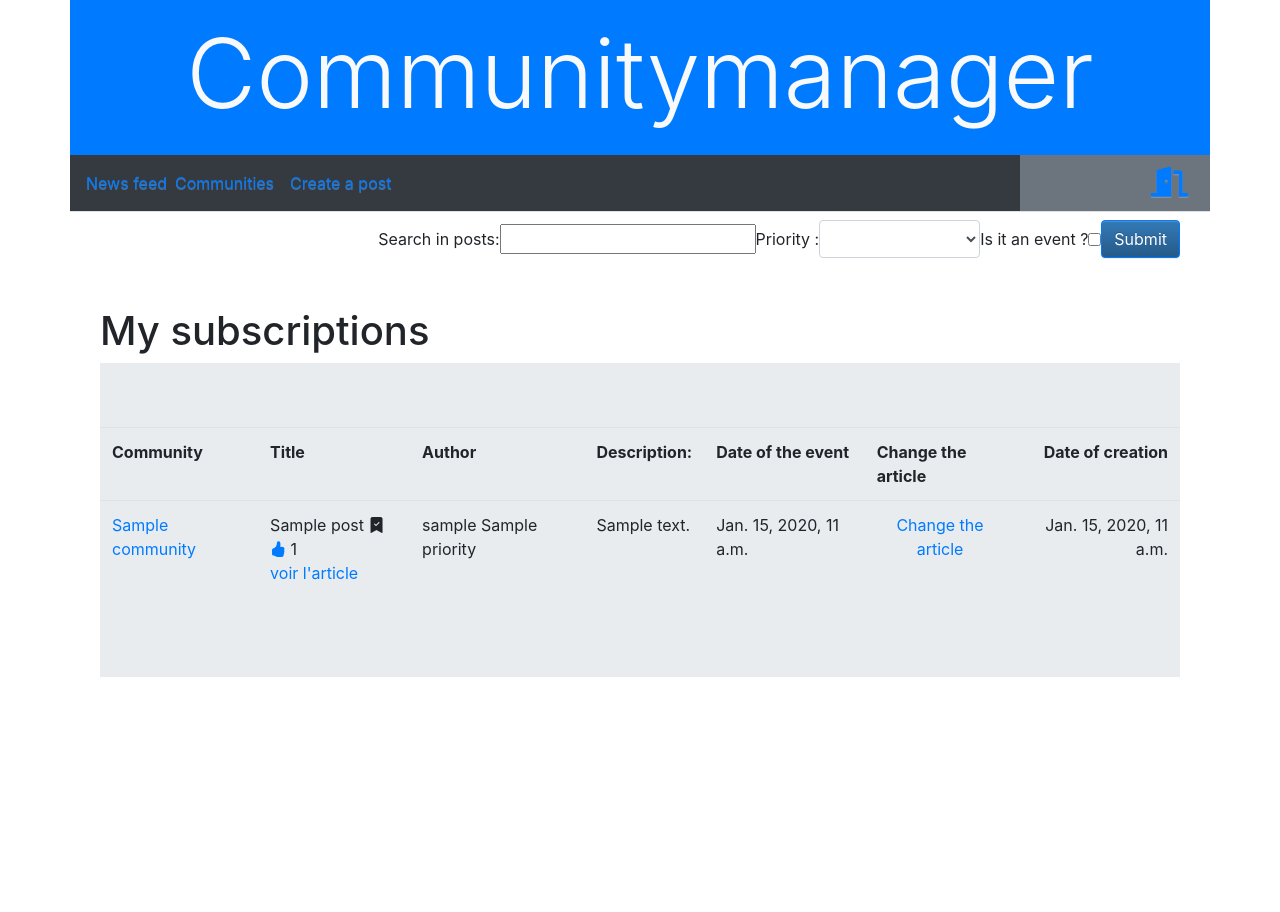
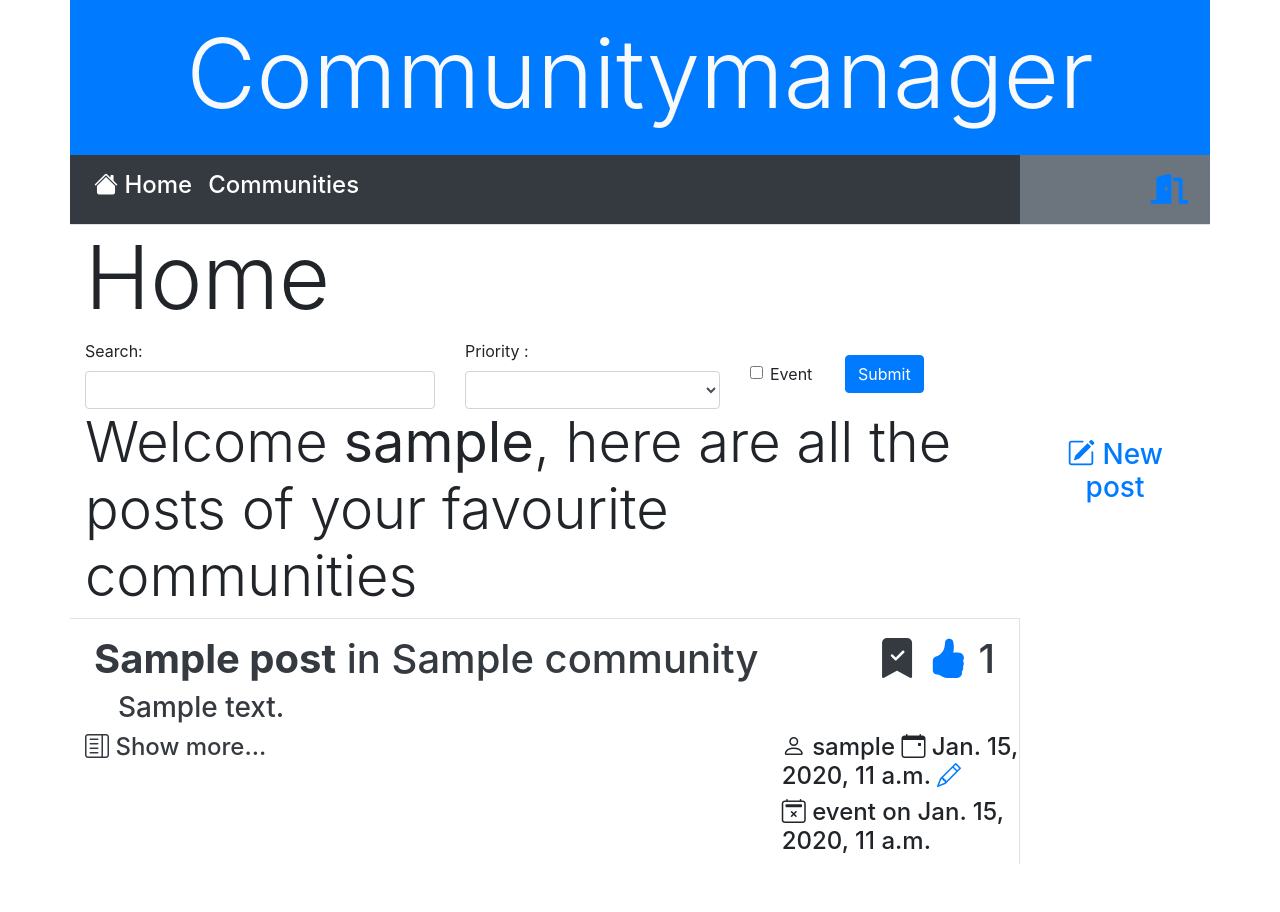
Before and after one commit to gabrielhayoun/communitymanager, a Django app: page /news_feed/ in a window 1280 px wide. Before the commit the page ends 677 px from the top, so only its background shows below. Run offline with Django 3.2, Linux system fonts and the light colour scheme; a user stored in the database is signed in; tables that the repository leaves empty hold one stand-in row (values such as "Sample post"); parts of the project's set-up code (start-up, migrations or seed data) failed here and were passed over; some libraries are stand-ins or nearby versions.

Commit message:
making home page style

```diff
--- a/projet/communitymanager/forms.py
+++ b/projet/communitymanager/forms.py
@@ -7,7 +7,7 @@ class NewPostForm(forms.ModelForm):
     class Meta:
         model = Post
         fields = '__all__'
-        exclude = ('author', 'date_creation', 'event', 'date_event', 'readers')
+        exclude = ('author', 'date_creation', 'event', 'date_event', 'readers', 'likers')
 
     def __init__(self, user, *args, **kwargs):
         self.user = user
@@ -46,7 +46,7 @@ class CommentaryForm(forms.ModelForm):
 
 
 class SearchForm(forms.Form):
-    query = forms.CharField(max_length=100, required=False, label='Search in posts')
+    query = forms.CharField(max_length=100, required=False, label="Search Posts")
 
 
 class PriorityForm(forms.ModelForm):
@@ -62,3 +62,6 @@ class PriorityForm(forms.ModelForm):
 
 class EventForm(forms.Form):
     is_event = forms.BooleanField(label='is_event')
+    def __init__(self, *args, **kwargs):
+        super(EventForm, self).__init__(*args, **kwargs)
+        self.fields['is_event'].required = False
--- a/projet/communitymanager/templates/communitymanager/community.html
+++ b/projet/communitymanager/templates/communitymanager/community.html
@@ -4,7 +4,7 @@
 {% block content %}
 <div class="container">
     <h1 class="border-title">{{one_community.name}}'s post</h1>
-    {% include 'forms/post_filter.html' %}
+    {% include 'forms/event_filter.html' %}
     <div class="jumbotron jumbotron-fluid" id="communities_jumbo">
         <table class="table">
             <tbody>
@@ -20,7 +20,7 @@
             {% for post in posts_user %}
             <tr>
                 <td class="left">{{ post.title}}
-                    {% include 'forms/post_like.html' %}
+                    {% include 'utility/post_like.html' %}
                     <br>
                     <a href="{% url 'post' post_id=post.id %}">voir l'article</a></td>
                 <td class="center">{{post.author}}</td>
--- a/projet/communitymanager/templates/communitymanager/news_feed.html
+++ b/projet/communitymanager/templates/communitymanager/news_feed.html
@@ -1,67 +1,45 @@
+<!-- Template of the homepage where are displayed every posts of the communities the user follows -->
 {% extends 'base.html' %}
-{% block title %} Newsfeed {% endblock %}
+
+{% block title %}Home{% endblock %}
+
+
 
 {% block nav %}
-    <li class="nav-item">
-        <a class="navbar-text" href="{% url 'news_feed' %}">News feed</a>
-    </li>
-    <li class="nav-item">
-        <a class="nav-link" href="{% url 'communities' %}">Communities</a>
-    </li>
-    <li class="nav-item">
-        <a class="nav-link" href="{% url 'new_post' %}">Create a post</a>
-    </li>
+    {% include 'nav/link_home.html' %}
+    {% include 'nav/link_communities.html' %}
 {% endblock %}
+{% block logout %}{% include 'nav/logout.html' %}{% endblock %}
+
+{% block top %}Home{% endblock %}
 
 {% block content %}
+    {% include 'utility/advanced_searching.html' %}
+    <div class = "row">
+        <div class="col-md-10">
+            {% if posts_user %}
+                <h4 class="display-4"> Welcome <strong>{{ user.username }}</strong>, here are all the posts of your favourite communities </h4>
+                {% for post in posts_user %}
+                    <div class="row g-0 border border-left-0 border-bottom-0 flex-md-row mb-5 h-md-250">
+                        <div class="col ml-6">
+                            <div class="row justify-content-between">
+                                <h1 class="display-5 text-dark ml-4 mt-3">
+                                    <strong><a href="{% url 'post' post.id %}" class="text-dark">{{ post }}</a></strong>
+                                    in <a href="{% url 'community' post.community.id %}" class="text-dark">{{ post.community }}</a>
+                                </h1>
+                                <h1 class="display-5 text-dark mr-4 mt-3">
+                                    {% include 'utility/post_like.html' %}
+                                </h1>
+                            </div>
+                            {% include 'utility/post_details.html' %}
+                        </div>
+                    </div>
+                {% endfor %}
+            {% else %}
+                <h4 class="display-4"> Welcome <strong>{{ user.username }}</strong>, subscribe to communities to see posts here ! </h4>
+            {% endif %}
+        </div>
+        {% include "nav/link_new_post.html" %}
+    </div>
 
-    <div class="container">
-        <div class="clearfix">
-            <div class="float-right pb-3">
-                <form class="form-inline" method="POST" action="{% url 'news_feed' %}">
-                    {% csrf_token %}
-                    {{ form }}
-                    {% include 'forms/post_filter.html' %}
-                    <input class="btn btn-primary" type="submit" value="Submit"/>
-                </form>
-            </div>
-        </div>
-
-        <h1 class="border-title">My subscriptions {{ lala }}</h1>
-        <div class="jumbotron jumbotron-fluid" id="communities_jumbo">
-            <table class="table">
-                <tr>
-                    <th>Community</th>
-                    <th>Title</th>
-                    <th>Author</th>
-                    <th>Description:</th>
-                    <th>Date of the event</th>
-                    <th>Change the article</th>
-                    <th class="right">Date of creation</th>
-                </tr>
-                {% for post in posts_user %}
-                    <tr>
-                        <td><a href="{% url 'community' community_id=post.community.id %}">{{ post.community}}</a></td>
-                        <td>{{ post.title}}
-                            {% include 'forms/post_like.html' %}
-                            <br>
-                            <a href="{% url 'post' post_id=post.id %}">voir l'article</a></td>
-                        <td> {{ post.author}} {{ post.priority }}</td>
-                        <td> {{post.description}}</td>
-                        {% if post.event %}
-                            <td> {{post.date_event}}</td>
-                        {% else %}
-                            <td class="center"> /</td>
-                        {% endif %}
-                        {% if request.user == post.author %}
-                            <td class="center"><a href="{% url 'modif_post' post_id=post.id %}">Change the article</a></td>
-                        {% else %}
-                            <td></td>
-                        {% endif %}
-                        <td class="right">{{post.date_creation}}</td>
-                    </tr>
-                {% endfor %}
-            </table>
-        </div>
-    </div>
 {% endblock %}
--- /dev/null
+++ b/projet/communitymanager/templates/forms/event_filter.html
@@ -0,0 +1,15 @@
+
+<div class="form-check">
+
+
+    {% csrf_token %}
+    {% if is_event %}
+        <input class="form-check-input" type="checkbox" id="id_is_event" name="is_event" checked/>
+    {% else %}
+
+        <input class="form-check-input" type="checkbox" id="id_is_event" name="is_event"/>
+    {% endif %}
+    <label class="form-check-label" for="id_is_event">
+        Event
+    </label>
+</div>
--- a/projet/communitymanager/templates/forms/post_filter.html
+++ /dev/null
@@ -1,23 +0,0 @@
-<div class="form-group">
-    {% csrf_token %}
-    <label for="id_name">Priority :</label>
-    <select class="form-control" id="id_name" name="name">
-        <option></option>
-        {% for priority in priorities %}
-            {% if priority.id == chosen_pr.id %}
-                <option value={{ chosen_pr.id}} selected>{{ chosen_pr }}</option>
-            {% else %}
-                <option value={{priority.id}}>{{priority}}</option>
-            {% endif %}
-        {% endfor %}
-    </select>
-</div>
-<div class="form-group">
-    {% csrf_token %}
-    <label for="id_is_event">Is it an event ?</label>
-    {% if is_event %}
-        <input type="checkbox" class="a" id="id_is_event" name="is_event" checked/>
-    {% else %}
-        <input type="checkbox" class="a" id="id_is_event" name="is_event"/>
-    {% endif %}
-</div>
--- /dev/null
+++ b/projet/communitymanager/templates/forms/post_search.html
@@ -0,0 +1,8 @@
+
+{% csrf_token %}
+<label for="id_title">Search:</label>
+{% if  query %}
+    <input type="text" class="form-control" name="query" id="id_title" value={{ query }} />
+{% else %}
+    <input type="text" class="form-control" name="query" id="id_title" />
+{% endif %}
--- /dev/null
+++ b/projet/communitymanager/templates/forms/priority_filter.html
@@ -0,0 +1,12 @@
+{% csrf_token %}
+<label for="id_name">Priority :</label>
+<select class="form-control" id="id_name" name="name">
+    <option></option>
+    {% for priority in priorities %}
+        {% if priority.id == chosen_pr.id %}
+            <option value={{ chosen_pr.id}} selected>{{ chosen_pr }}</option>
+        {% else %}
+            <option value={{priority.id}}>{{priority}}</option>
+        {% endif %}
+    {% endfor %}
+</select>
--- /dev/null
+++ b/projet/communitymanager/templates/nav/link_communities.html
@@ -0,0 +1,6 @@
+<!-- A button towards communities page -->
+<li>
+    <a class="nav-link"  href="{% url 'communities' %} ">
+        <h4 class="text-white">Communities</h4>
+    </a>
+</li>
--- /dev/null
+++ b/projet/communitymanager/templates/nav/link_home.html
@@ -0,0 +1,6 @@
+<!-- A button towards homepage -->
+<li class="nav-item active">
+    <a class="nav-link" href="{% url 'news_feed' %} ">
+        <h4 class="text-white"><i class="bi bi-house-fill text-white"></i> Home</h4>
+    </a>
+</li>
--- /dev/null
+++ b/projet/communitymanager/templates/nav/link_new_post.html
@@ -0,0 +1,7 @@
+<!-- A button towards post creation page -->
+<div class="col-md-2 mt-4 text-center">
+    <button type="button" class="btn btn-white btn-sm">
+        <a href="{% url 'new_post'%}">
+            <h3><i class="bi bi-pencil-square"></i> New post</h3></a>
+    </button>
+</div>
--- /dev/null
+++ b/projet/communitymanager/templates/nav/link_news_feed.html
@@ -0,0 +1,6 @@
+<!-- A button towards homepage -->
+<li class="nav-item active">
+    <a class="nav-link" href="{% url 'news_feed' %} ">
+        <h4 class="text-white"><i class="bi bi-house-fill text-white"></i> Home</h4>
+    </a>
+</li>
--- /dev/null
+++ b/projet/communitymanager/templates/nav/logout.html
@@ -0,0 +1,6 @@
+<ul class="navbar-nav navbar-right">
+    <li class="nav-item">
+        <a class="nav-link" href="{% url 'logout' %}"><i class="fas fa-door-open"
+                                                         style="font-size: 30px"></i></a>
+    </li>
+</ul>
--- /dev/null
+++ b/projet/communitymanager/templates/utility/advanced_searching.html
@@ -0,0 +1,17 @@
+<form class="row row-cols-lg-auto g-3 align-items-center" method="POST" action="{% url 'news_feed' %}">
+  <div class="col-4">
+    {% include 'forms/post_search.html' %}
+  </div>
+
+  <div class="col-3">
+    {% include 'forms/priority_filter.html' %}
+  </div>
+
+  <div class="col-1">
+    {% include 'forms/event_filter.html' %}
+  </div>
+
+  <div class="col-2">
+    <button type="submit" class="btn btn-primary">Submit</button>
+  </div>
+</form>
--- /dev/null
+++ b/projet/communitymanager/templates/utility/post_details.html
@@ -0,0 +1,12 @@
+<!-- Template to display a general overview of a post -->
+<div class="row justify-text-center ">
+    <h3 class="text-dark ml-5 mr-5 ">{{ post.description|truncatewords:30 }}</h3>
+</div>
+<div class="row">
+    <div class="col-md-9">
+        <h4><a href="{% url 'post' post.id %}" class="text-dark"><i class="bi bi-layout-text-sidebar"></i> Show more...</a></h4>
+    </div>
+    <div class = "col-md-3">
+        {% include 'utility/post_signature.html' %}
+    </div>
+</div>
--- /dev/null
+++ b/projet/communitymanager/templates/utility/post_signature.html
@@ -0,0 +1,22 @@
+<!-- Template to show every information of posts : priority, author, date, etc...-->
+<div class="row">
+    <h4 class="text-end">
+        {% if post.priority.label == "Urgent" %}
+            <i class="bi bi-exclamation-diamond-fill text-danger"> Urgent</i>
+        {% elif post.priority.label == "Normal" %}
+            <i class="bi bi-info-circle-fill text-success"></i> Normal
+        {% endif %}
+        <i class="bi bi-person"></i> {{ post.author }}
+        <i class="bi bi-calendar-event"></i> {{ post.date_creation }}
+        {% if user == post.author %}
+            <a href="{% url 'modif_post' post.id %}">  <i class="bi bi-pencil"></i></a>
+        {% endif %}
+    </h4>
+</div>
+<div class="row">
+    <h4 class="text-end">
+        {% if post.event %}
+            <i class="bi bi-calendar2-x"></i> event on {{ post.date_event }}
+        {% endif %}
+    </h4>
+</div>
--- a/projet/communitymanager/views.py
+++ b/projet/communitymanager/views.py
@@ -157,7 +157,6 @@ def modif_post(request, post_id):
             one_post.priority = Priority.objects.get(name=form.cleaned_data['priority'])
             one_post.date_creation = timezone.now()
             one_post.event, one_post.date_event = form.clean_event_and_date(request)
-
             # check if the date is possible (after now)
             if one_post.event:
                 try:
--- a/projet/templates/base.html
+++ b/projet/templates/base.html
@@ -3,7 +3,7 @@
 <html lang="en">
 <head>
 <meta charset="UTF-8">
-    <meta name="viewport" content="width=device-width, initial-scale=1">
+
     <!-- Latest compiled and minified CSS -->
     <link rel="stylesheet" href="https://maxcdn.bootstrapcdn.com/bootstrap/4.5.2/css/bootstrap.min.css">
 
@@ -21,10 +21,6 @@
 
     <script src="https://maxcdn.bootstrapcdn.com/bootstrap/4.0.0/js/bootstrap.bundle.min.js"></script>
 
-    <link rel="stylesheet" href="{% static 'css/style.css' %}"/>
-
-    <link rel="stylesheet" href="https://maxcdn.bootstrapcdn.com/bootstrap/3.3.7/css/bootstrap-theme.min.css"
-          integrity="sha384-rHyoN1iRsVXV4nD0JutlnGaslCJuC7uwjduW9SVrLvRYooPp2bWYgmgJQIXwl/Sp" crossorigin="anonymous">
     <link rel="stylesheet" href="https://stackpath.bootstrapcdn.com/bootstrap/4.4.1/css/bootstrap.min.css"
           integrity="sha384-Vkoo8x4CGsO3+Hhxv8T/Q5PaXtkKtu6ug5TOeNV6gBiFeWPGFN9MuhOf23Q9Ifjh" crossorigin="anonymous">
     <!-- Latest compiled and minified JavaScript -->
@@ -33,6 +29,7 @@
             crossorigin="anonymous"></script>
     <link rel="stylesheet" href="https://cdn.jsdelivr.net/npm/bootstrap-icons@1.5.0/font/bootstrap-icons.css">
     <title>{% block title %}{% endblock %}</title>
+    <link rel="stylesheet" href="{% static 'css/style.css' %}"/>
     <meta name="viewport" content="width=device-width, initial-scale=1">
 
 
@@ -82,12 +79,6 @@
         </div>
         <div class="col-md-2 navbar navbar-expand navbar-danger border-bottom rounded-0 bg-secondary">
             {% block logout %}
-                <ul class="navbar-nav navbar-right">
-                    <li class="nav-item">
-                        <a class="nav-link" href="{% url 'logout' %}"><i class="fas fa-door-open"
-                                                                         style="font-size: 30px"></i></a>
-                    </li>
-                </ul>
             {% endblock %}
         </div>
     </div>
```
Also changed, not shown: projet/communitymanager/templates/utility/post_like.html (renamed from projet/communitymanager/templates/forms/post_like.html).
